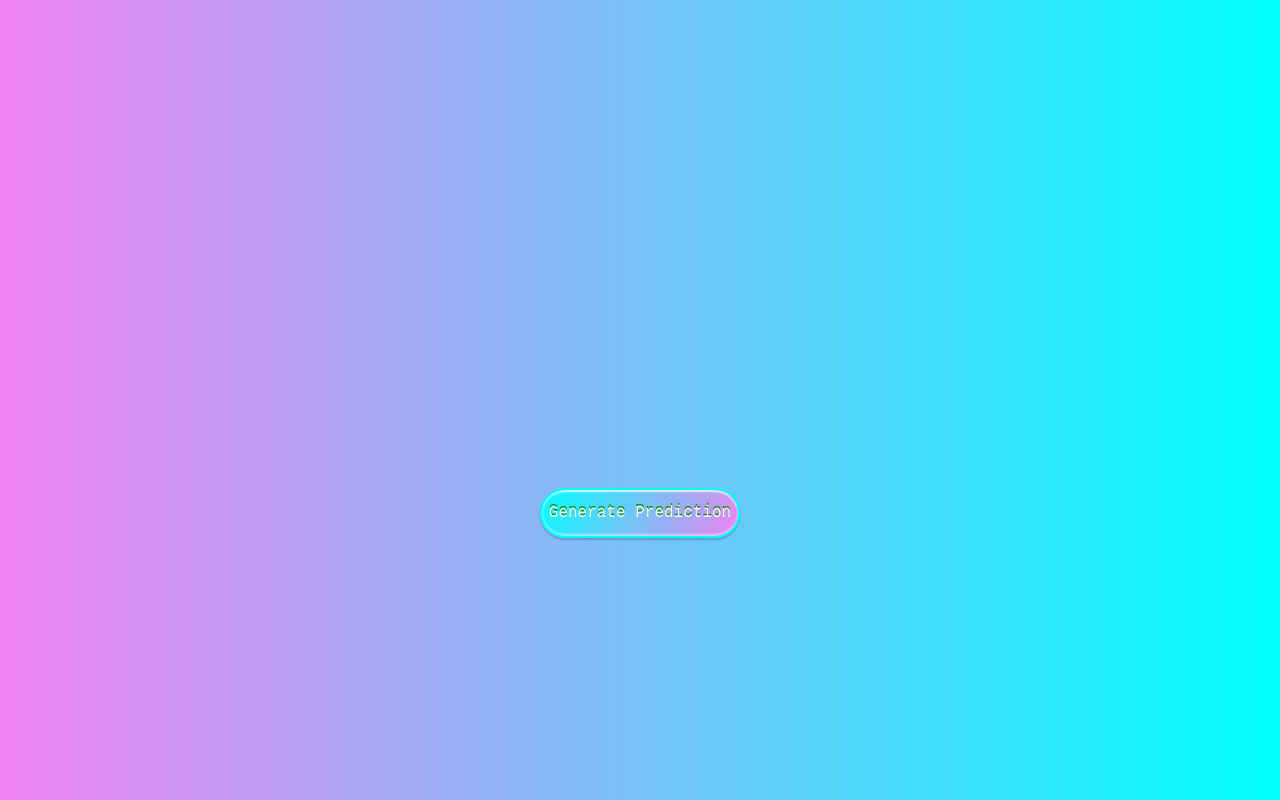
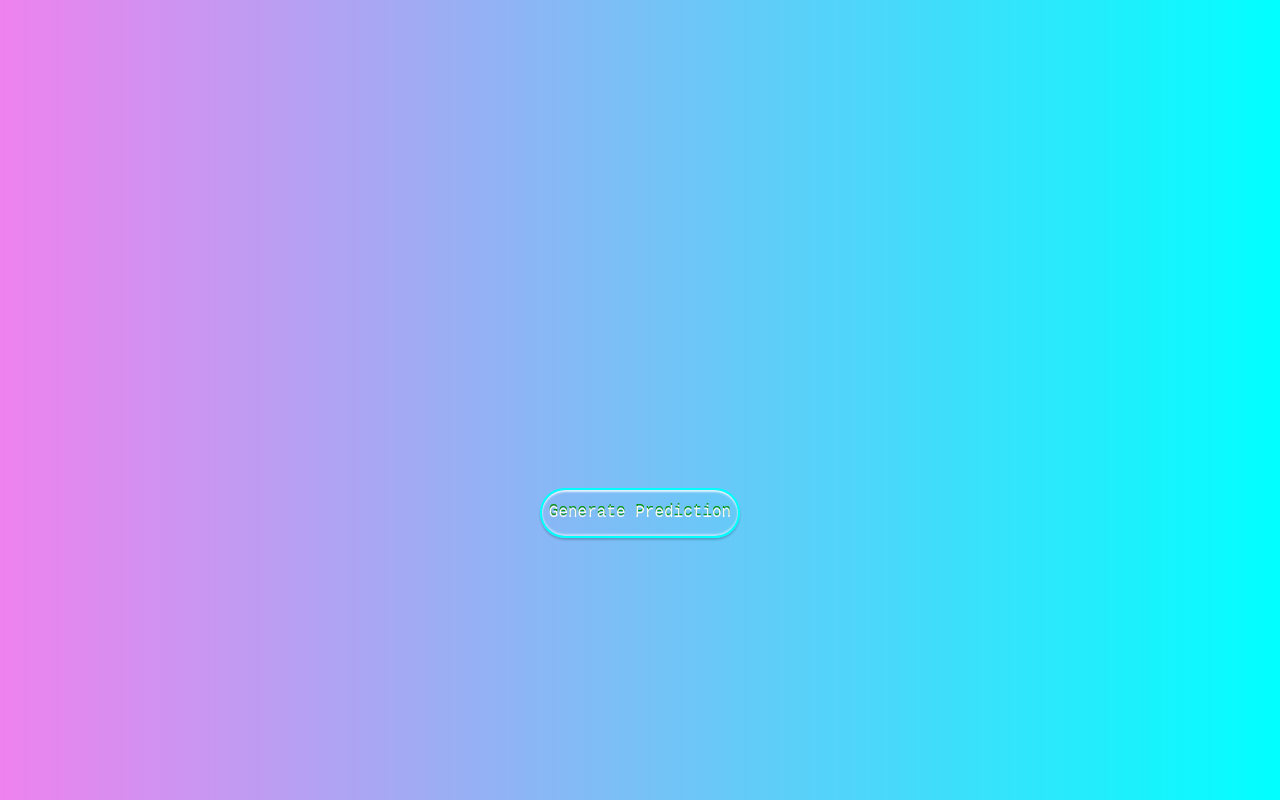
Before and after one commit to Vynus8/Mixed-Messages, a plain HTML site: page index.html in a window 1280 px wide. Drawn offline with Linux system fonts and the light colour scheme.

Commit message:
first version of readme, changed button style

```diff
--- a/styles.css
+++ b/styles.css
@@ -32,7 +32,7 @@ button {
     border-radius: 50px;
     color: #F8F8F8;
     box-shadow: 0px 2px 2px rgba(0, 0, 0, 0.2), 0px -2px 2px rgba(255, 255, 255, 0.5) inset, 0 2px 2px rgba(255, 255, 255, 0.8) inset;
-    background: linear-gradient(120deg, aqua, violet);
+    background: transparent;
     text-shadow: 0 -2px #0c960c;
 }
 
```
Also changed, not shown: 1 other file.
